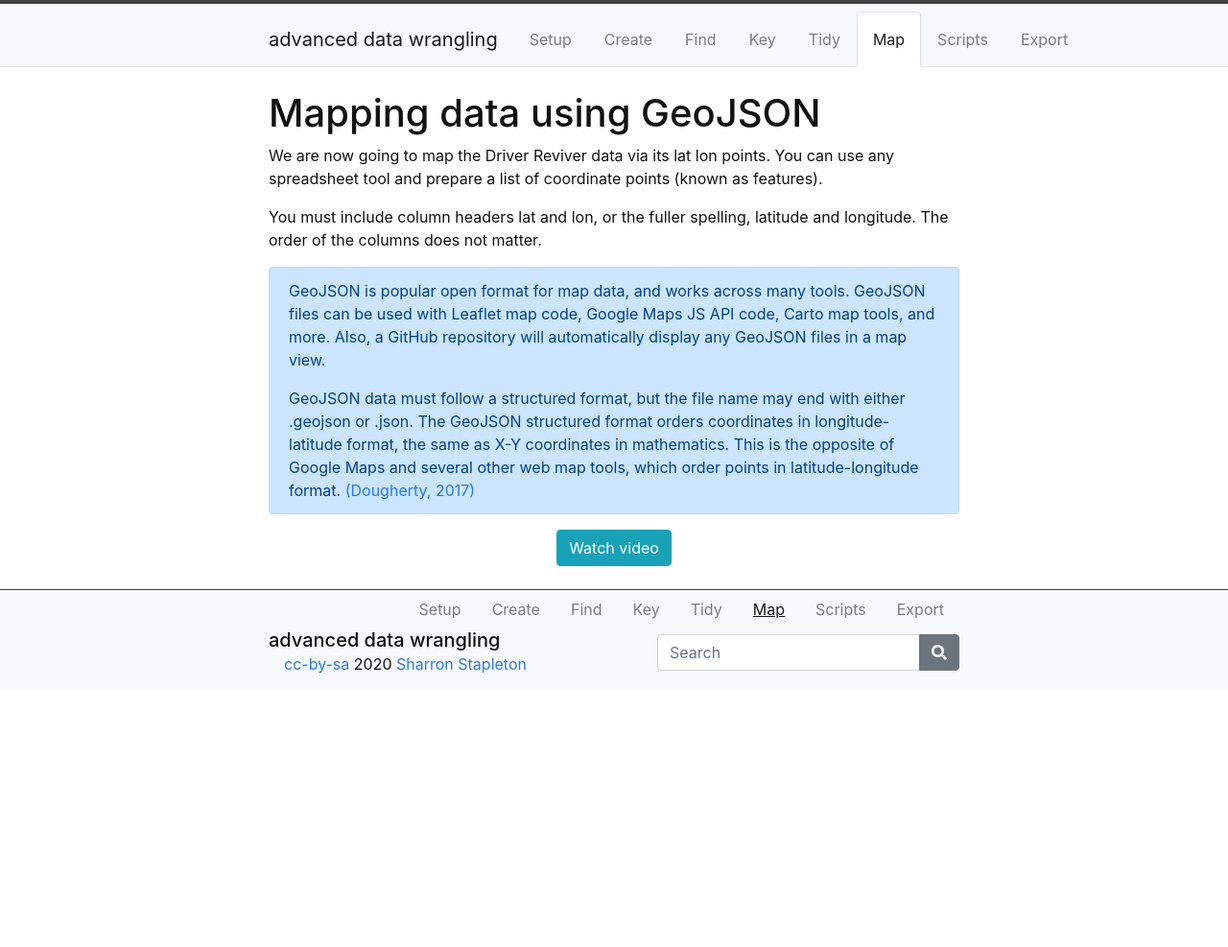
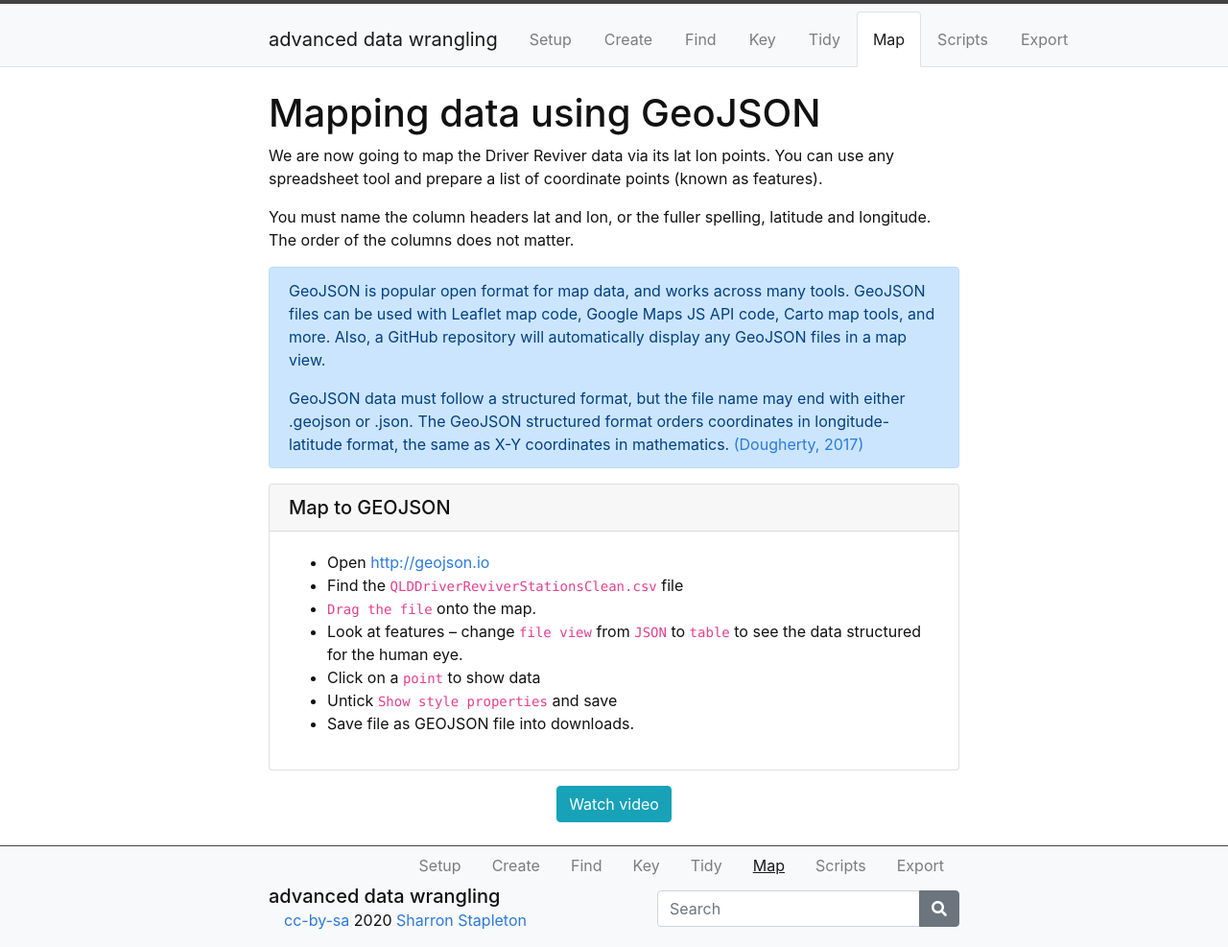
Before and after one commit to GULibrarySandbox/advanced-data-wrangle-old, a Jekyll site: the page built from content/6-lesson.md, in a window 1280 px wide. Shown: the whole page at 96% size. Built offline with Jekyll 4.4.1, drawn with Linux system fonts in a browser that asks for light colours; before the commit the page ends 900 px from its top, so only the background shows below that.

Commit message:
Update 6-lesson.md

```diff
--- a/content/6-lesson.md
+++ b/content/6-lesson.md
@@ -6,12 +6,21 @@ nav: true
 
 We are now going to map the Driver Reviver data via its lat lon points.  You can use any spreadsheet tool and prepare a list of coordinate points (known as features).
 
-You must include column headers lat and lon, or the fuller spelling, latitude and longitude.  The order of the columns does not matter.
+You must name the column headers lat and lon, or the fuller spelling, latitude and longitude.  The order of the columns does not matter.
 
 {% capture text %}
 GeoJSON is popular open format for map data, and works across many tools. GeoJSON files can be used with Leaflet map code, Google Maps JS API code, Carto map tools, and more. Also, a GitHub repository will automatically display any GeoJSON files in a map view.
 
-GeoJSON data must follow a structured format, but the file name may end with either .geojson or .json. The GeoJSON structured format orders coordinates in longitude-latitude format, the same as X-Y coordinates in mathematics. This is the opposite of Google Maps and several other web map tools, which order points in latitude-longitude format. [(Dougherty, 2017)](https://datavizforall.org/convert-geojson.html){% endcapture %}
+GeoJSON data must follow a structured format, but the file name may end with either .geojson or .json. The GeoJSON structured format orders coordinates in longitude-latitude format, the same as X-Y coordinates in mathematics. [(Dougherty, 2017)](https://datavizforall.org/convert-geojson.html){% endcapture %}
 {% include alert.md text=text color=info %}
 
+{% capture text %}
+- Open [http://geojson.io](http://geojson.io)
+- Find the  `QLDDriverReviverStationsClean.csv` file
+- `Drag the file` onto the map.
+- Look at features – change  `file view`  from  `JSON`  to  `table`  to see the data structured for the human eye.
+- Click on a  `point`  to show data
+- Untick  `Show style properties`  and save
+- Save file as GEOJSON file into downloads.{% endcapture %} {% include card.md header="Map to GEOJSON" text=text %}
+
 {% include button.md text="Watch video" link="https://vimeo.com/412607607/08380e8150" color="info" %}
```
